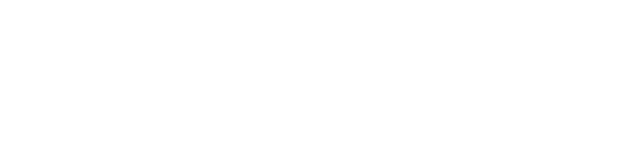
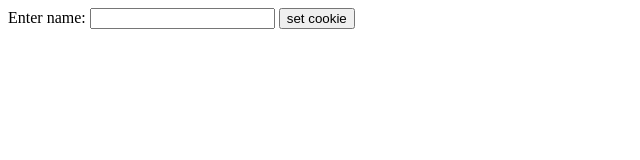
Before and after one commit to muhammadmueenarif/JS-For-Beginners-Complete-Course, a plain HTML site: page index.html in a window 1280 px wide. Shown: the whole page, without its empty margins (0-640 px from the left). Drawn offline with Linux system fonts and the light colour scheme.

Commit message:
lec 19. cookies

```diff
--- a/index.html
+++ b/index.html
@@ -7,10 +7,25 @@
 
     <script language="javascript" type="text/javascript">
 
+        function writeCookie() {
+            // if input is blank, function will not execute.
+            if (document.myform.customer.value=="")
+            {
+                alert("Please enter a value");
+                return;
+            }
+            // user entered value will store in cookievalue
+            var cookievalue= escape(document.myform.customer.value) + ";";
+            document.cookie = "name" +cookievalue;
+            document.write("setting cookie : " + "name = " + cookievalue);
+        }
     </script>
 
 </head>
 <body>
-
+    <form name="myform" action="">
+        Enter name: <input type="text" name="customer">
+        <input type="button" value="set cookie" onclick="writeCookie();">
+    </form>
 </body>
 </html>
```
Also changed, not shown: readme.txt.
